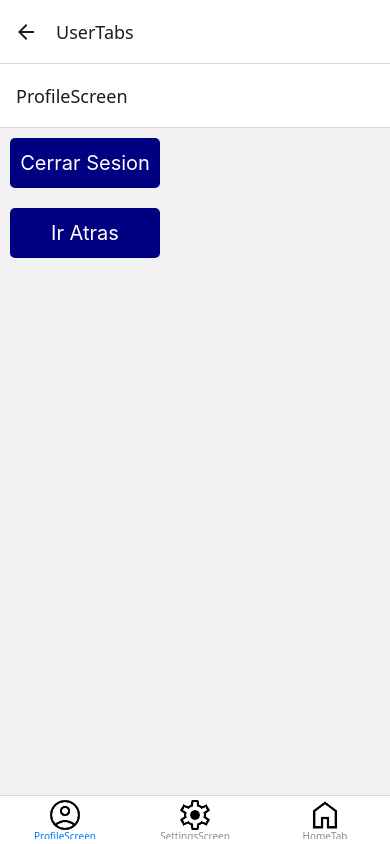
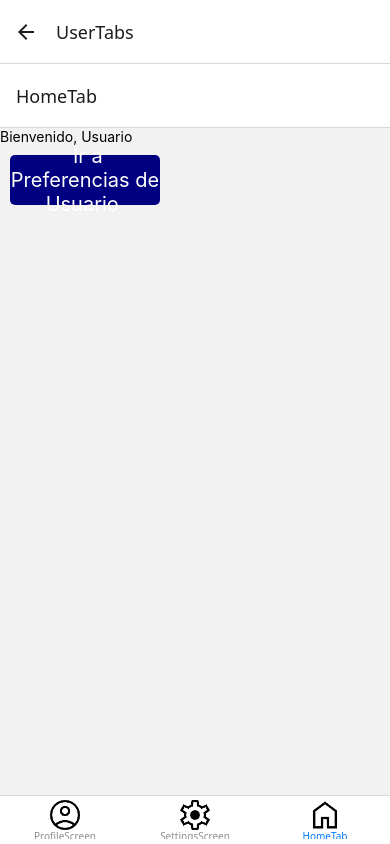
Before and after one commit to redxjoseantonio-debug/Proyecto66jm, a React Native app in the folder LaboratorioSemana1/: screen /UserTabs in a window 390 px wide. Built offline with nearby package versions, Linux system fonts and the light colour scheme.

Commit message:
-Arreglo del tabnavigation para que muestre hometab al iniciar sesion

```diff
--- a/LaboratorioSemana1/src/navigation/TabsNavigation.tsx
+++ b/LaboratorioSemana1/src/navigation/TabsNavigation.tsx
@@ -18,7 +18,7 @@ const Tab = createBottomTabNavigator<TabsParamList>();
 //3. utilizar el navegador por tabs
 export default function TabsNavigation(){
     return(
-        <Tab.Navigator>
+        <Tab.Navigator initialRouteName="HomeTab">
             <Tab.Screen name="ProfileScreen" component={Profile} options={{ tabBarIcon: () => (<Image source={require('../../assets/User.png')} style={{ width: 36, height: 36 }} />)}} />
             <Tab.Screen name="SettingsScreen" component={Settings} options={{ tabBarIcon: () => (<Image source={require('../../assets/settings.png')} style={{ width: 36, height: 36 }} />)}}/>
             <Tab.Screen name="HomeTab" component={Home} initialParams={{email:"Usuario"}} options={{ tabBarIcon: () => (<Image source={require('../../assets/Home.png')} style={{ width: 36, height: 36 }} />)}}/>
```
